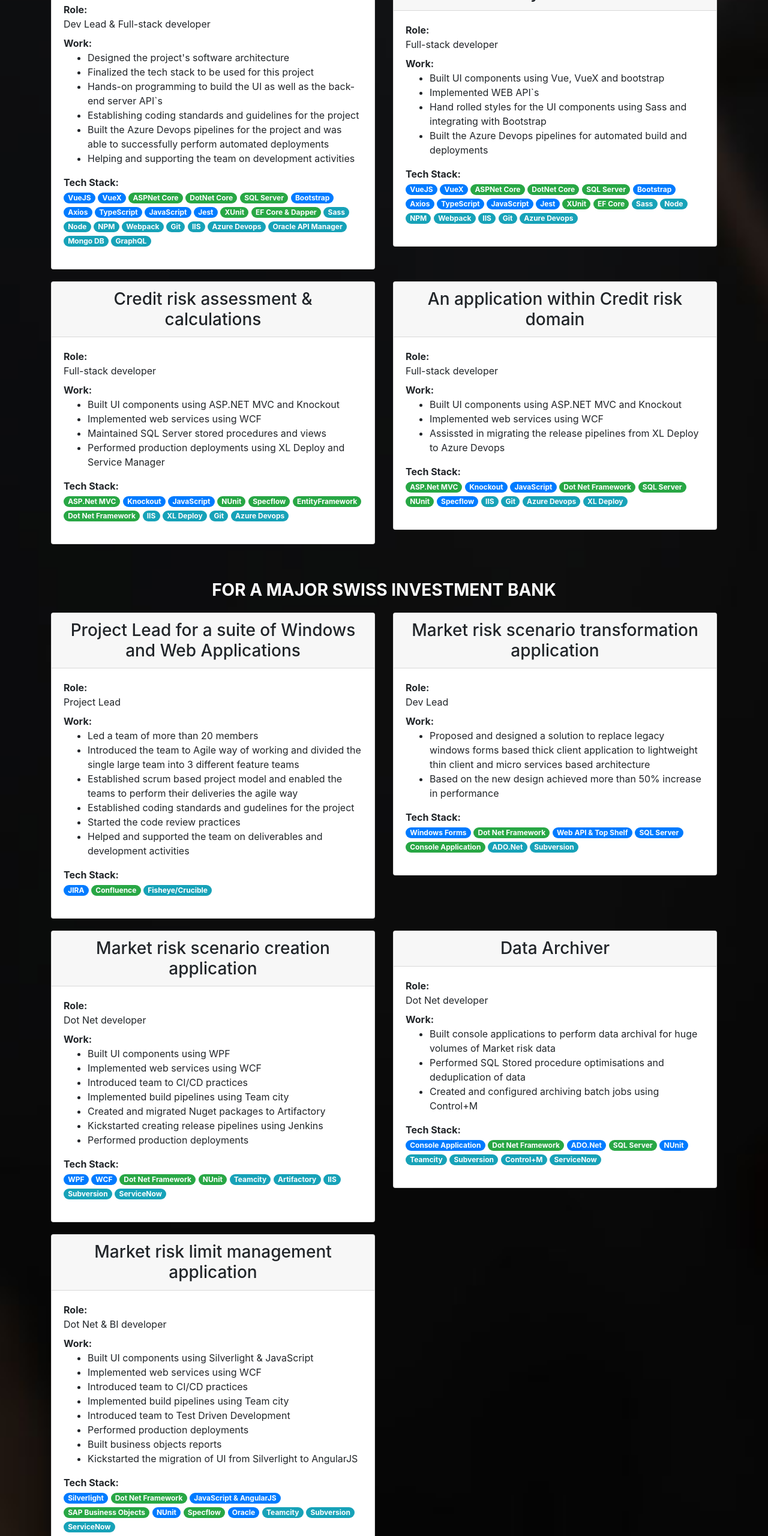
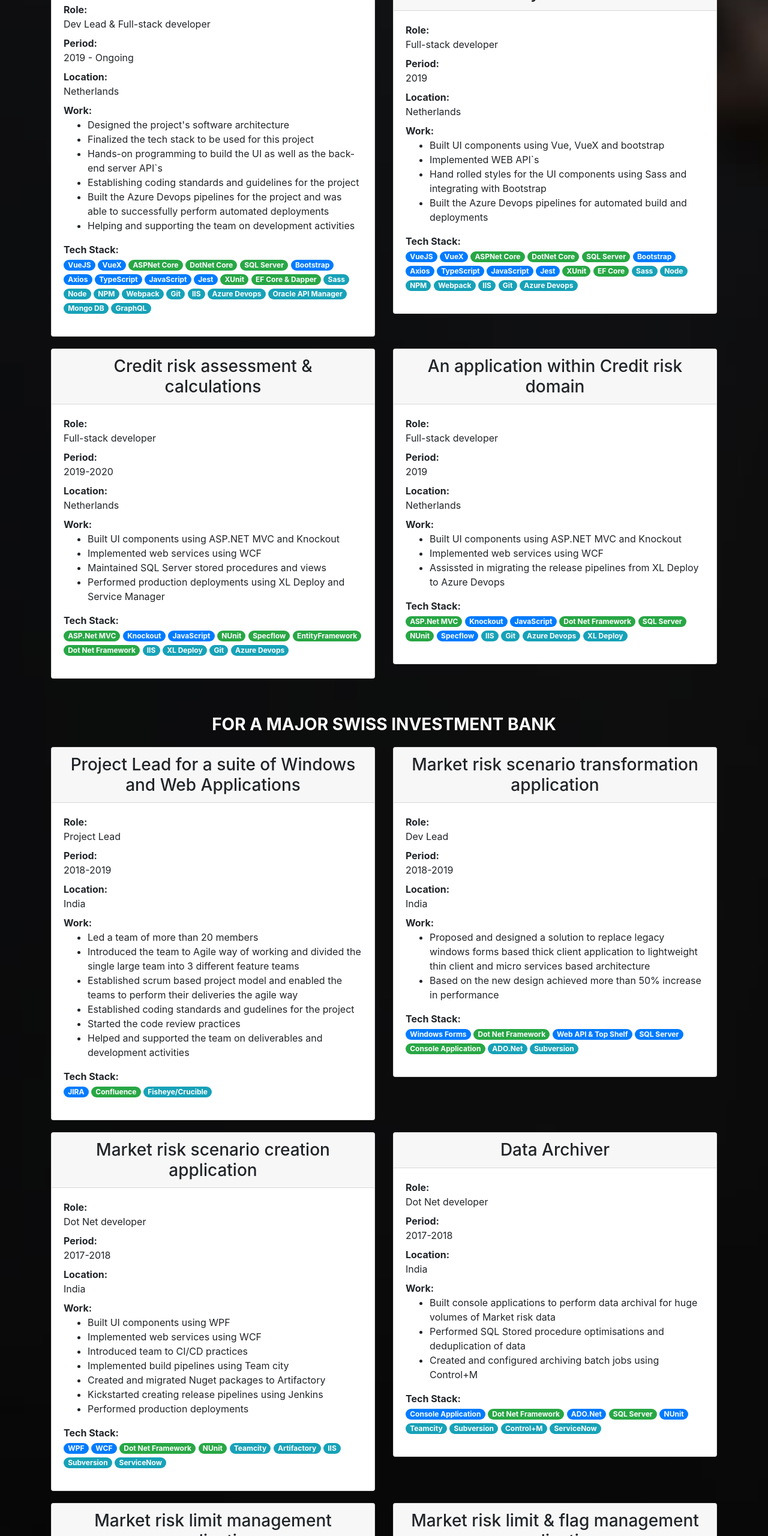
Before and after one commit to rohitkvv/my-static-website, a plain HTML site: page docs/projects.html in a window 1280 px wide. Shown: the part 1049-3609 px from the top of the page at 60% size. Drawn offline with nearby package versions, Linux system fonts and the light colour scheme.

Commit message:
Updated project timelines

```diff
--- a/docs/projects.html
+++ b/docs/projects.html
@@ -69,6 +69,12 @@
                                 <dt>Role:</dt>
                                 <dd>Dev Lead & Full-stack developer</dd>
 
+                                <dt>Period:</dt>
+                                <dd>2019 - Ongoing</dd>
+
+                                <dt>Location:</dt>
+                                <dd>Netherlands</dd>
+
                                 <dt>Work:</dt>
                                 <dd>
                                     <ul>
@@ -123,6 +129,12 @@
                                 <dt>Role:</dt>
                                 <dd>Full-stack developer</dd>
 
+                                <dt>Period:</dt>
+                                <dd>2019</dd>
+
+                                <dt>Location:</dt>
+                                <dd>Netherlands</dd>
+
                                 <dt>Work:</dt>
                                 <dd>
                                     <ul>
@@ -175,6 +187,12 @@
                                 <dt>Role:</dt>
                                 <dd>Full-stack developer</dd>
 
+                                <dt>Period:</dt>
+                                <dd>2019-2020</dd>
+
+                                <dt>Location:</dt>
+                                <dd>Netherlands</dd>
+
                                 <dt>Work:</dt>
                                 <dd>
                                     <ul>
@@ -215,6 +233,12 @@
                             <dl>
                                 <dt>Role:</dt>
                                 <dd>Full-stack developer</dd>
+
+                                <dt>Period:</dt>
+                                <dd>2019</dd>
+
+                                <dt>Location:</dt>
+                                <dd>Netherlands</dd>
 
                                 <dt>Work:</dt>
                                 <dd>
@@ -262,6 +286,12 @@
                                 <dt>Role:</dt>
                                 <dd>Project Lead</dd>
 
+                                <dt>Period:</dt>
+                                <dd>2018-2019</dd>
+
+                                <dt>Location:</dt>
+                                <dd>India</dd>
+
                                 <dt>Work:</dt>
                                 <dd>
                                     <ul>
@@ -296,6 +326,12 @@
                             <dl>
                                 <dt>Role:</dt>
                                 <dd>Dev Lead</dd>
+
+                                <dt>Period:</dt>
+                                <dd>2018-2019</dd>
+
+                                <dt>Location:</dt>
+                                <dd>India</dd>
 
                                 <dt>Work:</dt>
                                 <dd>
@@ -334,6 +370,12 @@
                             <dl>
                                 <dt>Role:</dt>
                                 <dd>Dot Net developer</dd>
+
+                                <dt>Period:</dt>
+                                <dd>2017-2018</dd>
+
+                                <dt>Location:</dt>
+                                <dd>India</dd>
 
                                 <dt>Work:</dt>
                                 <dd>
@@ -377,6 +419,12 @@
                                 <dt>Role:</dt>
                                 <dd>Dot Net developer</dd>
 
+                                <dt>Period:</dt>
+                                <dd>2017-2018</dd>
+
+                                <dt>Location:</dt>
+                                <dd>India</dd>
+
                                 <dt>Work:</dt>
                                 <dd>
                                     <ul>
@@ -416,18 +464,20 @@
                         <div class="card-body text-left">
                             <dl>
                                 <dt>Role:</dt>
-                                <dd>Dot Net & BI developer</dd>
+                                <dd>Dot Net Full-stack developer</dd>
+
+                                <dt>Period:</dt>
+                                <dd>2014-2017</dd>
+
+                                <dt>Location:</dt>
+                                <dd>Poland</dd>
 
                                 <dt>Work:</dt>
                                 <dd>
                                     <ul>
                                         <li>Built UI components using Silverlight & JavaScript</li>
-                                        <li>Implemented web services using WCF</li>
                                         <li>Introduced team to CI/CD practices</li>
                                         <li>Implemented build pipelines using Team city</li>
-                                        <li>Introduced team to Test Driven Development</li>
-                                        <li>Performed production deployments</li>
-                                        <li>Built business objects reports</li>
                                         <li>Kickstarted the migration of UI from Silverlight to AngularJS</li>
                                     </ul>
                                 </dd>
@@ -437,6 +487,51 @@
                                     <span class="badge badge-pill badge-primary">Silverlight</span>
                                     <span class="badge badge-pill badge-success">Dot Net Framework</span>
                                     <span class="badge badge-pill badge-primary">JavaScript & AngularJS</span>
+                                    <span class="badge badge-pill badge-primary">NUnit</span>
+                                    <span class="badge badge-pill badge-success">Specflow</span>
+                                    <span class="badge badge-pill badge-primary">Oracle</span>
+                                    <span class="badge badge-pill badge-info">Teamcity</span>
+                                    <span class="badge badge-pill badge-info">Subversion</span>
+                                </dd>
+                            </dl>
+                          </div>
+                    </div><!-- Project 9 End -->
+                </div>
+
+                <div class="col-sm-6">
+                    <!-- Project 10 Begin -->
+                    <div class="card">
+                        <div class="card-header">
+                            <h3 class="mb-0">
+                                Market risk limit & flag management application
+                            </h3>
+                        </div>
+                        <div class="card-body text-left">
+                            <dl>
+                                <dt>Role:</dt>
+                                <dd>Dot Net & BI developer</dd>
+
+                                <dt>Period:</dt>
+                                <dd>2012-2014</dd>
+
+                                <dt>Location:</dt>
+                                <dd>India</dd>
+
+                                <dt>Work:</dt>
+                                <dd>
+                                    <ul>
+                                        <li>Built UI components using Silverlight</li>
+                                        <li>Implemented web services using WCF</li>
+                                        <li>Introduced team to Test Driven Development</li>
+                                        <li>Performed production deployments</li>
+                                        <li>Built business objects reports</li>
+                                    </ul>
+                                </dd>
+
+                                <dt>Tech Stack:</dt>
+                                <dd>
+                                    <span class="badge badge-pill badge-primary">Silverlight</span>
+                                    <span class="badge badge-pill badge-success">Dot Net Framework</span>
                                     <span class="badge badge-pill badge-success">SAP Business Objects</span>
                                     <span class="badge badge-pill badge-primary">NUnit</span>
                                     <span class="badge badge-pill badge-success">Specflow</span>
@@ -447,7 +542,7 @@
                                 </dd>
                             </dl>
                           </div>
-                    </div><!-- Project 9 End -->
+                    </div><!-- Project 10 End -->
                 </div>
             </div>
         </div>
@@ -456,7 +551,7 @@
             <h2 class="account">For a major Japanese Investment bank</h2>
             <div class="row">
                 <div class="col-sm-6">
-                    <!-- Project 10 Begin -->
+                    <!-- Project 11 Begin -->
                     <div class="card">
                         <div class="card-header">
                             <h3 class="mb-0">
@@ -467,6 +562,12 @@
                             <dl>
                                 <dt>Role:</dt>
                                 <dd>Dot Net developer</dd>
+
+                                <dt>Period:</dt>
+                                <dd>2010-2012</dd>
+
+                                <dt>Location:</dt>
+                                <dd>HongKong</dd>
 
                                 <dt>Work:</dt>
                                 <dd>
@@ -487,10 +588,10 @@
                                 </dd>
                             </dl>
                           </div>
-                    </div><!-- Project 10 End -->
+                    </div><!-- Project 11 End -->
                 </div>
                 <div class="col-sm-6">
-                    <!-- Project 11 Begin -->
+                    <!-- Project 12 Begin -->
                     <div class="card">
                         <div class="card-header">
                             <h3 class="mb-0">
@@ -501,6 +602,12 @@
                             <dl>
                                 <dt>Role:</dt>
                                 <dd>Dot Net developer</dd>
+
+                                <dt>Period:</dt>
+                                <dd>2009-2010</dd>
+
+                                <dt>Location:</dt>
+                                <dd>India</dd>
 
                                 <dt>Work:</dt>
                                 <dd>
@@ -519,13 +626,13 @@
                                 </dd>
                             </dl>
                           </div>
-                    </div><!-- Project 11 End -->
+                    </div><!-- Project 12 End -->
                 </div>
             </div>
 
             <div class="row">
                 <div class="col-sm-6">
-                    <!-- Project 12 Begin -->
+                    <!-- Project 13 Begin -->
                     <div class="card">
                         <div class="card-header">
                             <h3 class="mb-0">
@@ -536,6 +643,12 @@
                             <dl>
                                 <dt>Role:</dt>
                                 <dd>Java developer</dd>
+
+                                <dt>Period:</dt>
+                                <dd>2009</dd>
+
+                                <dt>Location:</dt>
+                                <dd>India</dd>
 
                                 <dt>Work:</dt>
                                 <dd>
@@ -553,7 +666,7 @@
                                 </dd>
                             </dl>
                           </div>
-                    </div><!-- Project 12 End -->
+                    </div><!-- Project 13 End -->
                 </div>
             </div>
         </div>
```
